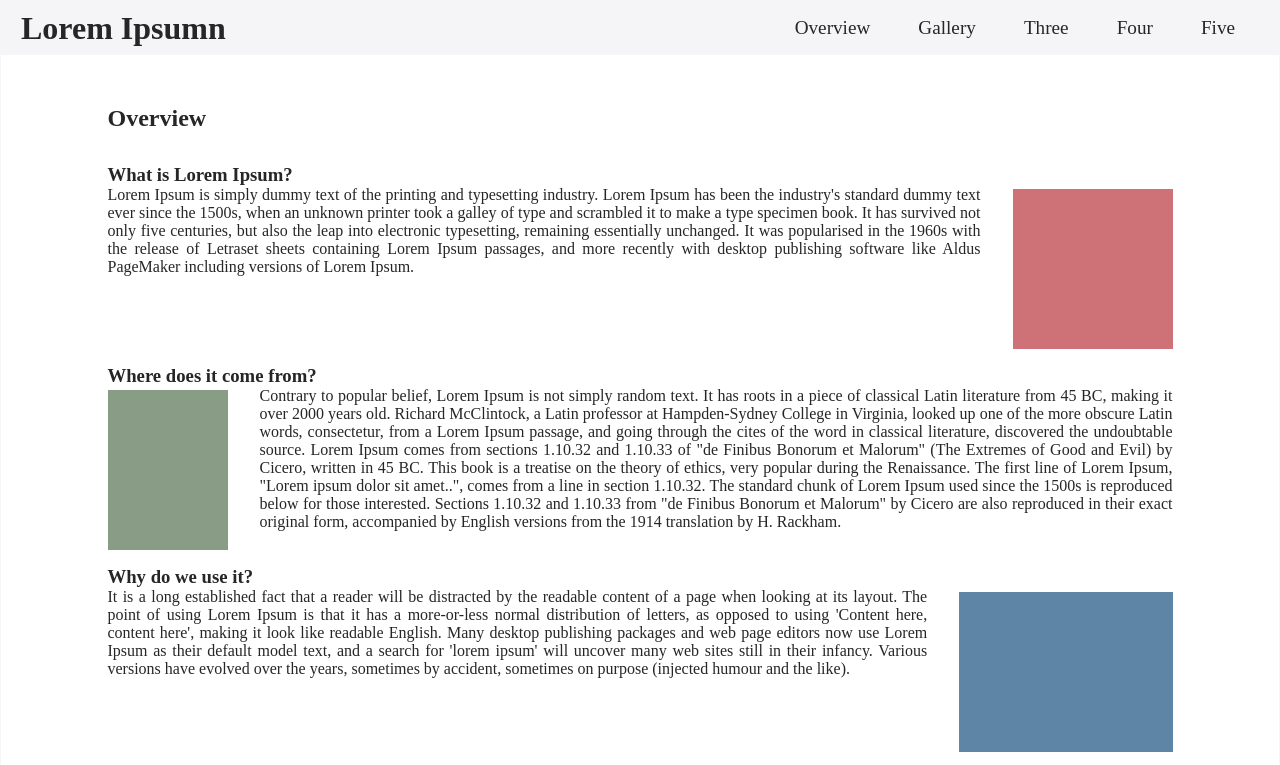
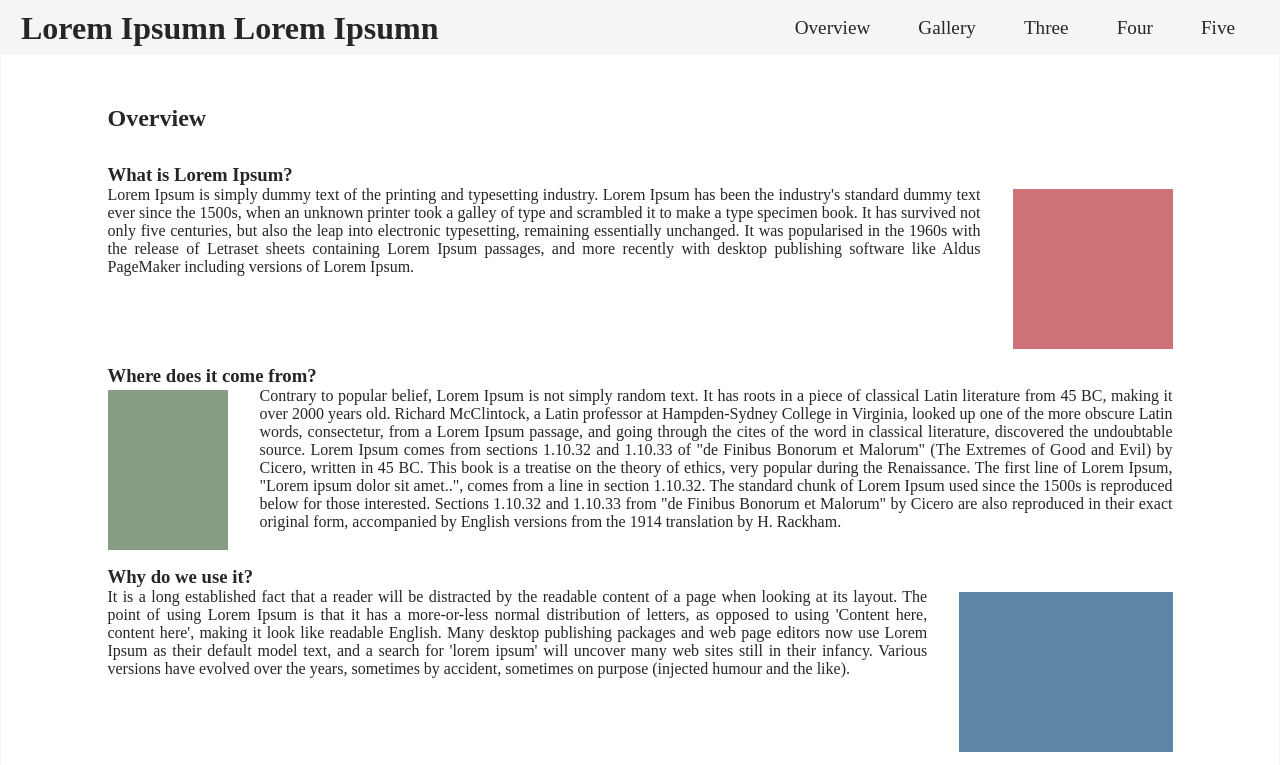
Before and after one commit to Kirnos/test, a plain HTML site: page index.html in a window 1280 px wide. Shown: the top 765 px of the page. Drawn offline with Linux system fonts and the light colour scheme.

Commit message:
Updated title

```diff
--- a/index.html
+++ b/index.html
@@ -20,7 +20,7 @@
             <div class="layout">
                 <header class="header">
                     <h1 class="header__title">
-                        Lorem Ipsumn
+                        Lorem Ipsumn Lorem Ipsumn
                     </h1>
                     <nav>
                         <ul class="navigation-menu">
--- a/styles.css
+++ b/styles.css
@@ -1,7 +1,7 @@
 html {
     box-sizing: border-box;
     font-size: 16px;
-    color: #262627;
+    color: #262628;
 }
 
 *, *:before, *:after {
```
